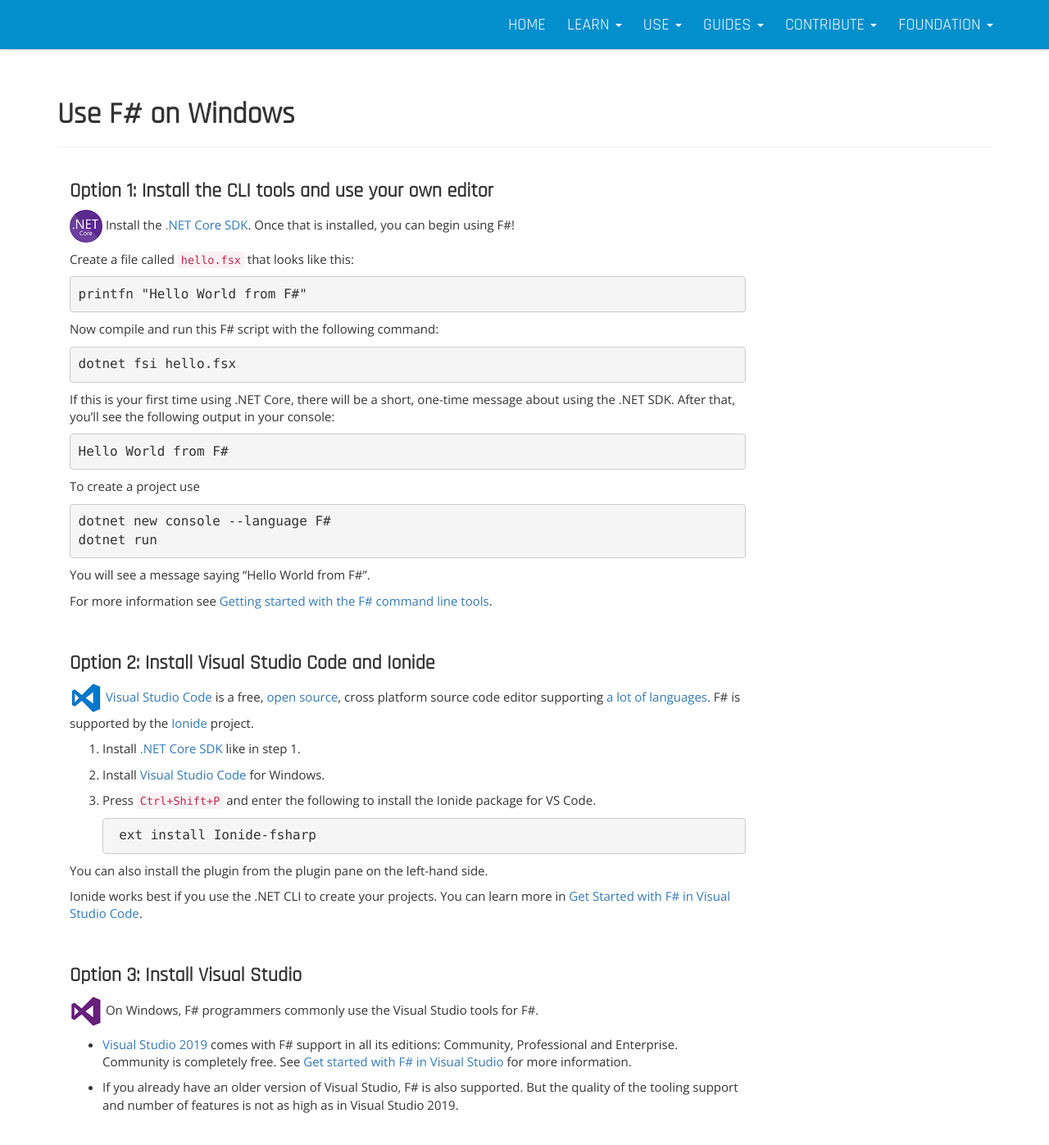
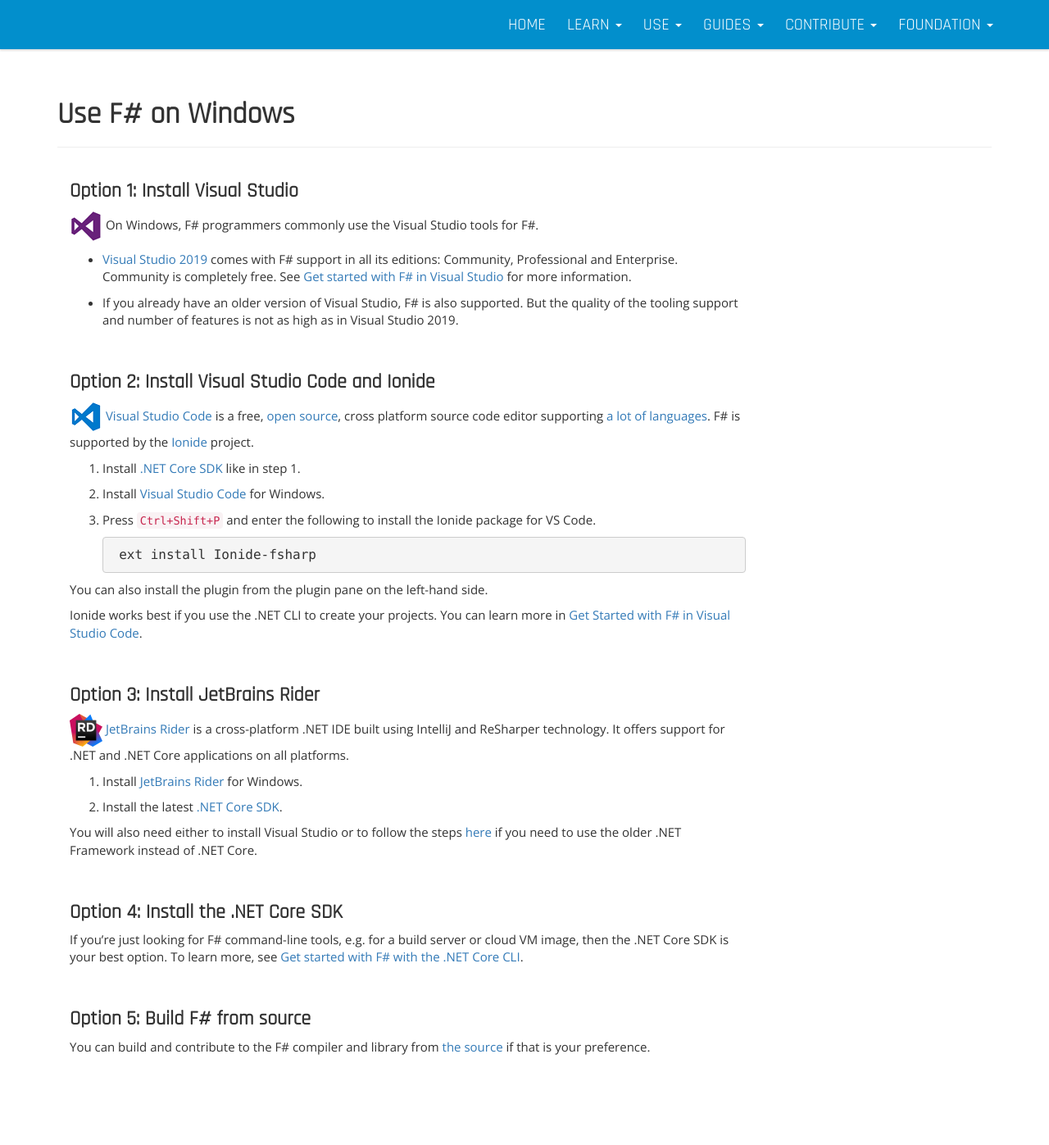
Before and after one commit to fsharp/fsharp.org, a Jekyll site: the page built from use/windows/index.md, in a window 1280 px wide and 1400 px high. Shown: the top 1397 px of the window at 82% size. Built offline with Jekyll 4.4.1, drawn with Linux system fonts in a browser that asks for light colours; nearby versions of some CDN libraries; some of the changed text lies outside the part shown.

Commit message:
Update index.md
Merge

````diff
--- a/use/windows/index.md
+++ b/use/windows/index.md
@@ -4,40 +4,17 @@
 headline: Use F# on Windows
 ---
 
-### Option 1: Install the CLI tools and use your own editor
 
-![logo](/images/thumbs/dotnet.png)&nbsp;Install the [.NET Core SDK](https://dotnet.microsoft.com/download). Once that is installed, you can begin using F#!
+### Option 1: Install Visual Studio
 
-Create a file called `hello.fsx` that looks like this:
+![logo](/images/thumbs/vstudio.png)&nbsp;On Windows, F# programmers commonly use the Visual Studio tools for F#.
 
-```fsharp
-printfn "Hello World from F#"
-```
+* [Visual Studio 2019](https://www.visualstudio.com/downloads/) comes with F# support in all its editions: Community, Professional and Enterprise. Community is completely free. See [Get started with F# in Visual Studio](https://docs.microsoft.com/dotnet/fsharp/get-started/get-started-visual-studio) for more information.
 
-Now compile and run this F# script with the following command:
-
-```
-dotnet fsi hello.fsx
-```
-
-If this is your first time using .NET Core, there will be a short, one-time message about using the .NET SDK. After that, you'll see the following output in your console:
-
-```
-Hello World from F#
-```
-
-To create a project use
-
-```
-dotnet new console --language F#
-dotnet run
-```
-
-You will see a message saying "Hello World from F#".
-
-For more information see [Getting started with the F# command line tools](https://docs.microsoft.com/dotnet/fsharp/get-started/get-started-command-line).
+* If you already have an older version of Visual Studio, F# is also supported. But the quality of the tooling support and number of features is not as high as in Visual Studio 2019.
 
 <br />
+
 
 ### Option 2: Install Visual Studio Code and Ionide
 
@@ -59,17 +36,7 @@
 
 <br />
 
-### Option 3: Install Visual Studio
-
-![logo](/images/thumbs/vstudio.png)&nbsp;On Windows, F# programmers commonly use the Visual Studio tools for F#.
-
-* [Visual Studio 2019](https://www.visualstudio.com/downloads/) comes with F# support in all its editions: Community, Professional and Enterprise. Community is completely free. See [Get started with F# in Visual Studio](https://docs.microsoft.com/dotnet/fsharp/get-started/get-started-visual-studio) for more information.
-
-* If you already have an older version of Visual Studio, F# is also supported. But the quality of the tooling support and number of features is not as high as in Visual Studio 2019.
-
-<br />
-
-### Option 4: Install JetBrains Rider
+### Option 3: Install JetBrains Rider
 
 ![logo](/images/thumbs/rider.png)&nbsp;[JetBrains Rider](https://www.jetbrains.com/rider) is a cross-platform .NET IDE built using IntelliJ and ReSharper technology. It offers support for .NET and .NET Core applications on all platforms.
 
@@ -81,6 +48,12 @@
 
 <br />
 
+### Option 4: Install the .NET Core SDK
+
+If you're just looking for F# command-line tools, e.g. for a build server or cloud VM image, then the .NET Core SDK is your best option. To learn more, see [Get started with F# with the .NET Core CLI](https://docs.microsoft.com/dotnet/fsharp/get-started/get-started-command-line).
+
+<br />
+
 ### Option 5: Build F# from source
 
 You can build and contribute to the F# compiler and library from [the source](https://github.com/dotnet/fsharp) if that is your preference.
````
